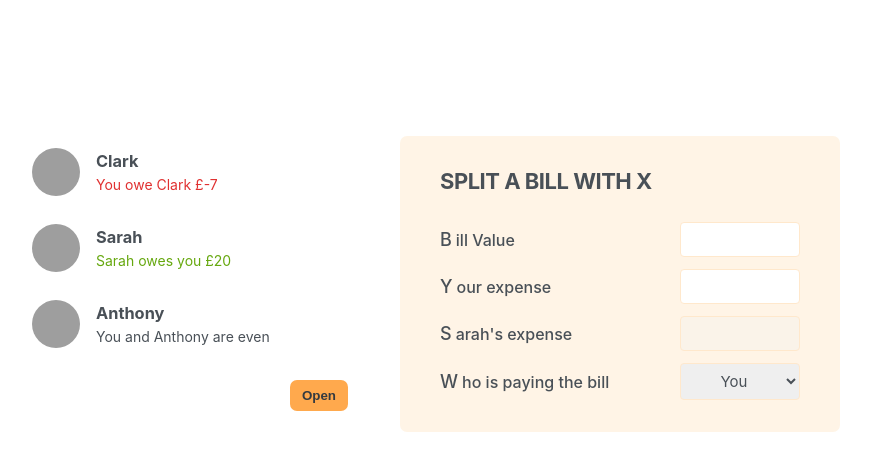
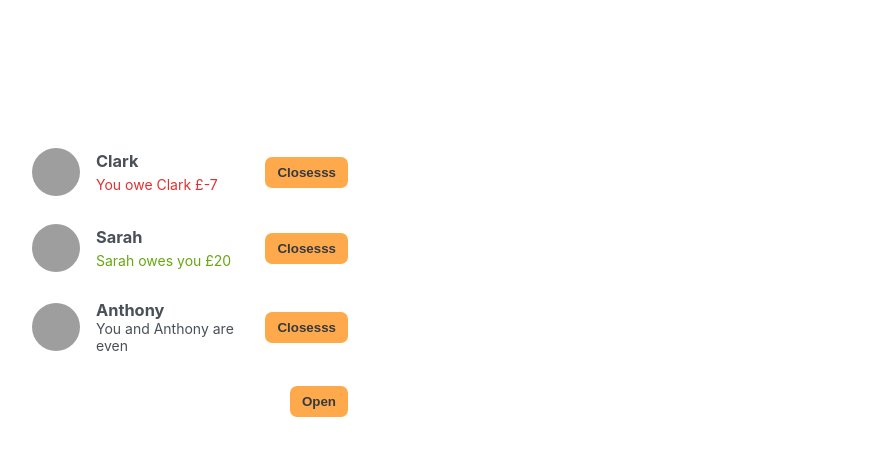
Before and after one commit to myhzyy/eat-n-split, a React (Create React App) app: page / in a window 1280 px wide. Shown: the top 470 px of the page, without its empty margins (210-1081 px from the left). Built offline with nearby package versions, Linux system fonts and the light colour scheme; grey boxes are pictures that could not be loaded.

Commit message:
updated button state

```diff
--- a/src/App.js
+++ b/src/App.js
@@ -22,8 +22,10 @@ const initialFriends = [
 ];
 
 export default function App() {
+  const [friends, setFriends] = useState(initialFriends);
   const [formOpen, setFormOpen] = useState(false);
-  const [friends, setFriends] = useState(initialFriends);
+
+  const [selectedFriend, setSelectedFriend] = useState(null);
 
   ///// STATES ^^
 
@@ -37,52 +39,67 @@ export default function App() {
     setFriends((friends) => [...friends, friend]);
   }
 
+  function handleSelection(friend) {
+    setSelectedFriend(friend);
+    console.log(friend);
+  }
+
   ///////////////////////
 
   return (
     <div className="app">
       <div className="sidebar">
-        <FriendsList friends={friends} />
+        <FriendsList friends={friends} onSelection={handleSelection} />
         {formOpen && <InputForm handleUpdateForm={handleUpdateForm} />}
         <Button handleForm={handleForm}>{formOpen ? "Close" : "Open"}</Button>
       </div>
 
-      <BillForm />
+      {selectedFriend && <BillForm />}
     </div>
   );
 }
 
-function FriendsList({ friends }) {
+function FriendsList({ friends, onSelection }) {
   return (
     <ul>
       {friends.map((friend) => (
-        <Friends friends={friend} key={friend.name} />
+        <Friends friend={friend} key={friend.name} onSelection={onSelection} />
       ))}
     </ul>
   );
 }
 
-function Friends({ friends }) {
+function Friends({ friend, onSelection }) {
   return (
     <li>
-      <img src={friends.image} alt={friends.name} />
-      <h3>{friends.name}</h3>
+      <img src={friend.image} alt={friend.name} />
+      <h3>{friend.name}</h3>
 
-      {friends.balance < 0 && (
+      {friend.balance < 0 && (
         <p className="red">
-          You owe {friends.name} £{friends.balance}
+          You owe {friend.name} £{friend.balance}
         </p>
       )}
-      {friends.balance > 0 && (
+      {friend.balance > 0 && (
         <p className="green">
-          {friends.name} owes you £{friends.balance}
+          {friend.name} owes you £{friend.balance}
         </p>
       )}
 
-      {friends.balance === 0 && <p>You and {friends.name} are even</p>}
+      {friend.balance === 0 && <p>You and {friend.name} are even</p>}
+
+      <button className="button" onClick={() => onSelection(friend)}>
+        Closesss
+      </button>
     </li>
   );
 }
+
+/// passing in friend to the onSelection
+/// this is an oject
+/// each one of these list elements is made from the friend object
+/// so when we click on the button
+/// we are getting that individual button object passed in
 
 function InputForm({ handleUpdateForm }) {
   const [name, setName] = useState("");
@@ -143,26 +160,28 @@ function BillForm() {
   return (
     <form className="form-split-bill">
       <h2>Split a bill with x</h2>
-
       <label>Bill Value</label>
       <input
         type="text"
         value={billValue}
-        onChange={(e) => setBillValue(e.target.value)}
+        onChange={(e) => setBillValue(Number(e.target.value))}
       />
-
       <label>Your expense</label>
       <input
         type="text"
         value={expense}
-        onChange={(e) => setExpense(e.target.value)}
+        onChange={(e) =>
+          setExpense(
+            Number(e.target.value) > billValue
+              ? expense
+              : Number(e.target.value)
+          )
+        }
       />
 
       <label>Sarah's expense</label>
       <input type="text" disabled value={paidByFriend} />
-
       <label>Who is paying the bill</label>
-
       <select
         value={whoIsPaying}
         onChange={(e) => setWhoIsPaying(e.target.value)}
```
